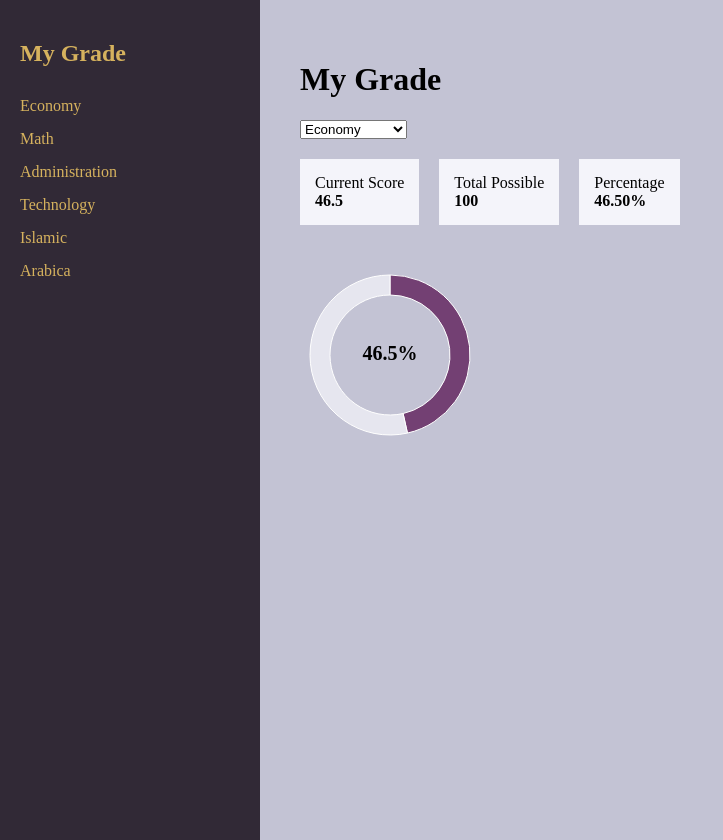
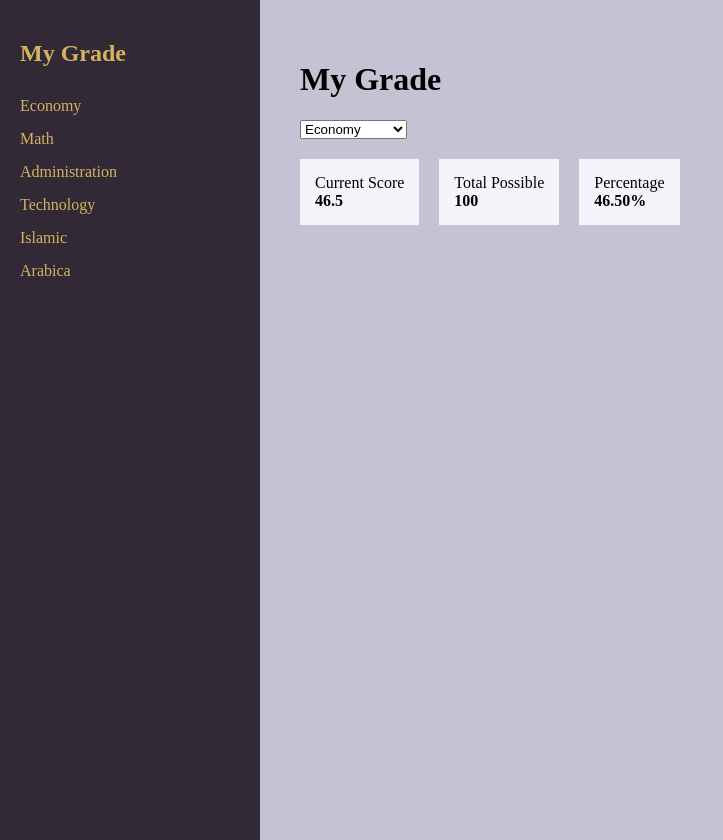
Before and after one commit to L-26-25L/l, a Next.js app: page / in a window 1280 px wide. Shown: the whole page, without its empty margins (0-723 px from the left). Built offline with nearby package versions, Linux system fonts and the light colour scheme.

Commit message:
Remove ProgressRing component from Home
Removed ProgressRing component from Home function.

```diff
--- a/app/page.jsx
+++ b/app/page.jsx
@@ -4,7 +4,6 @@ import { useState } from "react";
 import Sidebar from "../components/Sidebar";
 import CourseTable from "../components/CourseTable";
 import { coursesData } from "../data/courses";
-import ProgressRing from "../components/ProgressRing";
 
 export default function Home() {
   const courses = [
@@ -61,11 +60,6 @@ export default function Home() {
               </div>
             )}
 
-            {metrics && (
-              <div style={{ marginTop: 40 }}>
-                <ProgressRing percentage={Number(metrics.percentage)} />
-              </div>
-            )}
 
             <div style={{ display: "none" }}>
               <CourseTable
```
